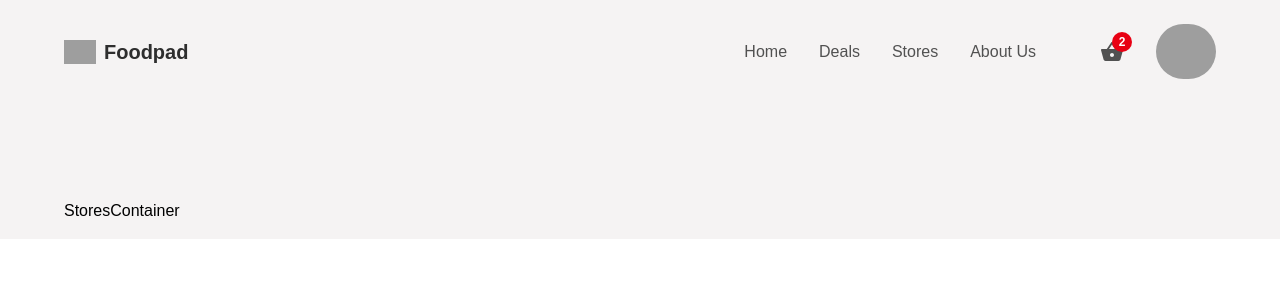
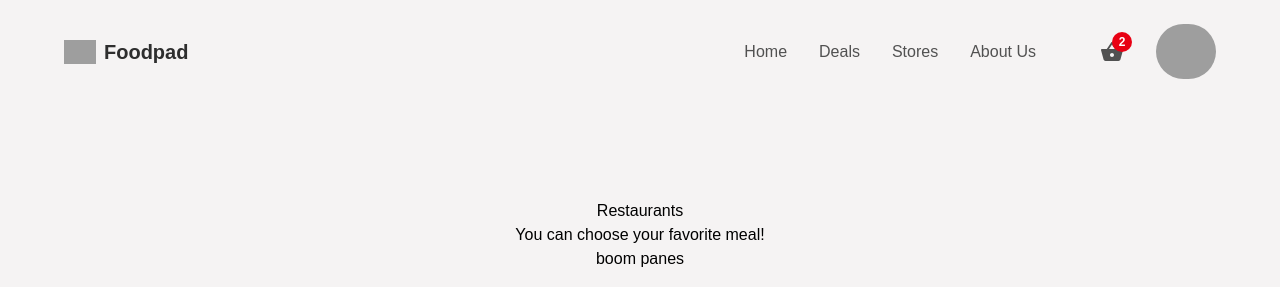
Before and after one commit to shironeF/majorproject2, a React (Create React App) app: page /stores in a window 1280 px wide. Shown: the top 306 px of the page. Built offline with nearby package versions, Linux system fonts and the light colour scheme; grey boxes are pictures that could not be loaded.

Commit message:
added titles

```diff
--- a/src/components/StoresContainer.jsx
+++ b/src/components/StoresContainer.jsx
@@ -3,7 +3,13 @@ import React from 'react'
 const StoresContainer = () => {
     return (
         //Your Code for store will begin here
-        <div>StoresContainer</div>
+        <section>
+        <center>
+        <div>Restaurants</div>
+        <div>You can choose your favorite meal!</div>
+        <div>boom panes </div>
+        </center>
+        </section>
     )
 }
 
```
